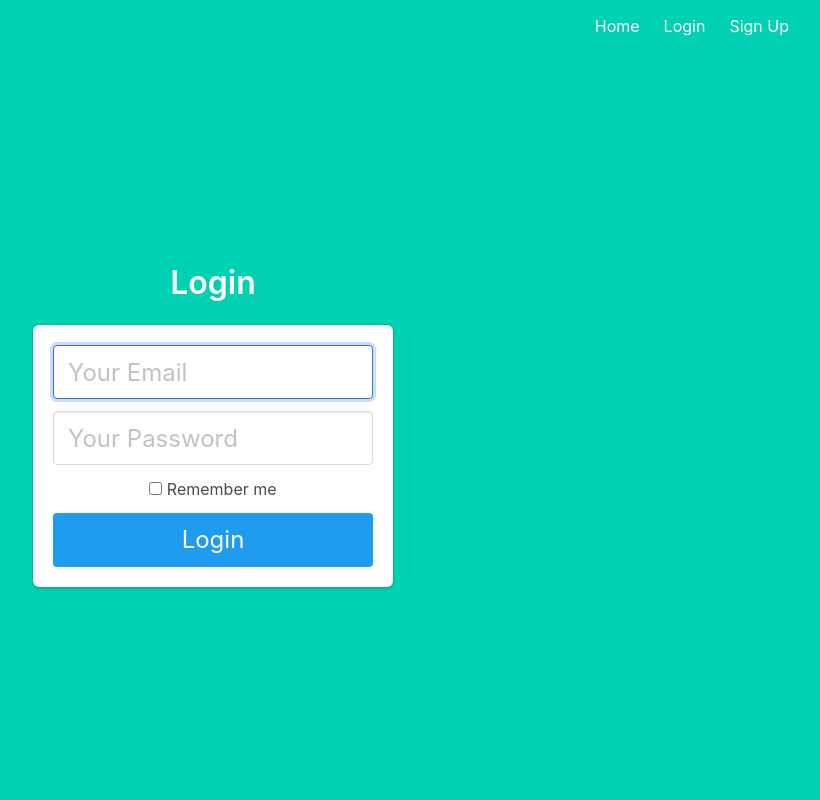
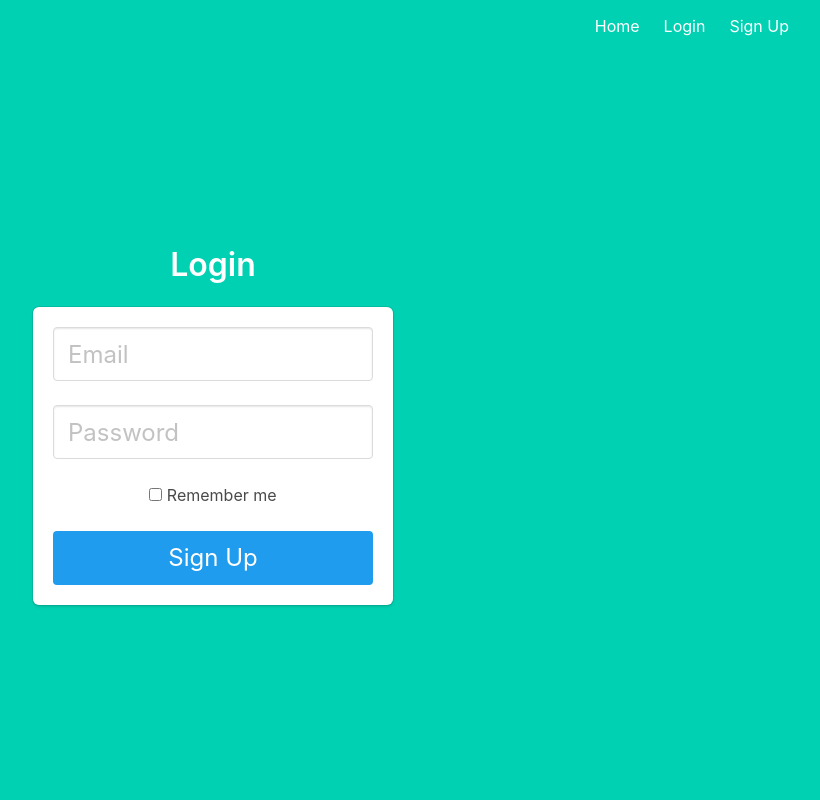
Before and after one commit to ruhanhabib39/cse470-project, a Flask app: page /login in a window 1280 px wide. Shown: the whole page, without its empty margins (427-1247 px from the left). Run offline with Flask 3, Linux system fonts and the light colour scheme; some libraries are stand-ins or nearby versions.

Commit message:
updated login form

```diff
--- a/controller/auth.py
+++ b/controller/auth.py
@@ -6,21 +6,23 @@ from project import db
 
 from email_validator import validate_email, EmailNotValidError
 
-from controller.user import UserController, SignupForm
+from controller.user import UserController, SignupForm, LoginForm
 
 
 auth = Blueprint('auth', __name__)
 
 @auth.route('/login')
 def login():
-    return render_template('login.html')
+    form = LoginForm(request.form)
+    return render_template('login.html', form=form)
 
 @auth.route('/login', methods=['POST'])
 def login_post():
+    form = LoginForm(request.form)
     # get form data
-    email = request.form.get('email')
-    password = request.form.get('password')
-    remember = bool(request.form.get('remember'))
+    email = form.email.data
+    password = form.password.data
+    remember = form.remember.data
 
     return UserController.login_user(email, password, remember)
 
--- a/controller/user.py
+++ b/controller/user.py
@@ -10,8 +10,14 @@ from typing import Optional
 
 from wtforms import Form, BooleanField, StringField, PasswordField, validators
 
+class LoginForm(Form):
+    email = StringField('Email Address')
+    password = PasswordField('Password')
+    remember = BooleanField('Remember me')
+
 class SignupForm(Form):
-    email = StringField('Email Address', [validators.Length(min=1, max=EMAIL_MAX_LENGTH), validators.Email()])
+    email = StringField('Email Address',
+            [validators.Length(min=1, max=EMAIL_MAX_LENGTH), validators.Email()])
     name = StringField('Name', [validators.Length(min=1, max=NAME_MAX_LENGTH)])
     password = PasswordField('Password', [
         validators.DataRequired(),
--- a/templates/_formhelpers.html
+++ b/templates/_formhelpers.html
@@ -1,5 +1,5 @@
 {% macro render_field(field) %}
-<dd>{{ field(**kwargs)|safe }} </dd>
+{{ field(**kwargs)|safe }}
 
     {% if field.errors %}
     <br/>
--- a/templates/login.html
+++ b/templates/login.html
@@ -12,26 +12,23 @@
         {% endif %}
         {% endwith %}
 
+        {% from "_formhelpers.html" import render_field %}
         <form method="POST" action="/login">
-            <div class="field">
-                <div class="control">
-                    <input class="input is-large" type="email" name="email" placeholder="Your Email" autofocus="">
-                </div>
-            </div>
-
-            <div class="field">
-                <div class="control">
-                    <input class="input is-large" type="password" name="password" placeholder="Your Password">
-                </div>
-            </div>
-            <div class="field">
+            <dl>
+                <dd> {{ render_field(form.email, class="input is-large", placeholder="Email") }} </dd> <br/>
+                <dd> {{ render_field(form.password, class="input is-large", placeholder="Password") }} </dd>  <br/>
+                <dd>
                 <label class="checkbox">
-                    <input type="checkbox" name="remember">
+                    {{ render_field(form.remember) }}
                     Remember me
                 </label>
-            </div>
-            <button class="button is-block is-info is-large is-fullwidth">Login</button>
+                </dd>
+                <br/>
+            </dl>
+
+            <button type="submit" class="button is-block is-info is-large is-fullwidth">Sign Up</button>
         </form>
+
     </div>
 </div>
 {% endblock %}
```
Also changed, not shown: templates/signup.html (+4 -38 lines).
